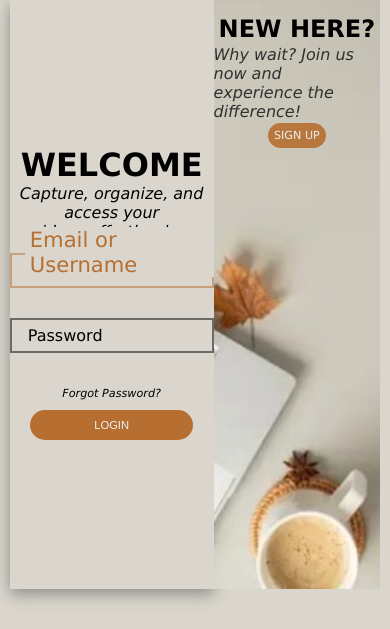
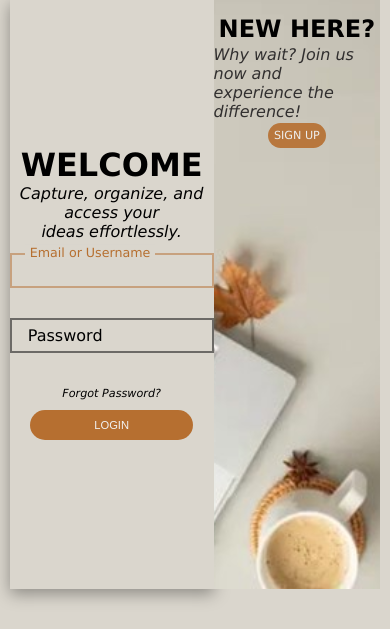
Before and after one commit to Alyson04/UDNote, a PHP site: page /UDNote/pages/login.php in a window 390 px wide, with the restyled element focused. Shown: the part 128-757 px from the top of the page. Run offline with PHP 8.4, Linux system fonts and the light colour scheme.

Commit message:
fixed something in the login page

```diff
--- a/styles/login_css.css
+++ b/styles/login_css.css
@@ -227,6 +227,10 @@ button:hover {
     .left-column label{
         font-size: 1rem;
     }
+    .input:focus + .labelline,
+    .input:valid + .labelline {
+        font-size: 2vh;
+    }
     .left-column form input{
         height: 35px;
         padding: 15px 15px;
@@ -290,6 +294,10 @@ button:hover {
     .left-column label{
         font-size: 1rem;
     }
+    .input:focus + .labelline,
+    .input:valid + .labelline {
+        font-size: 1.5vh;
+    }
     .left-column form input{
         height: 35px;
         padding: 10px 10px;
```
